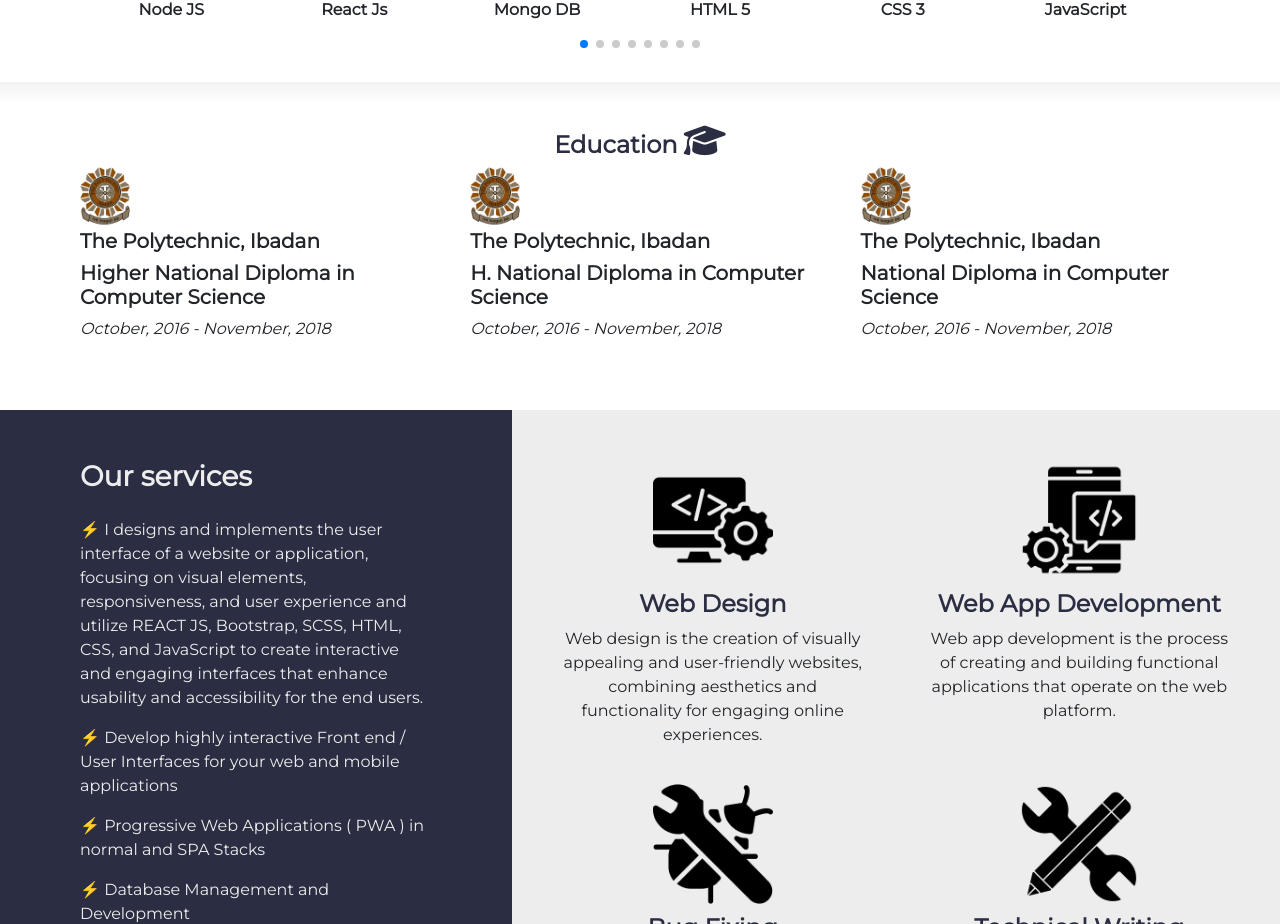
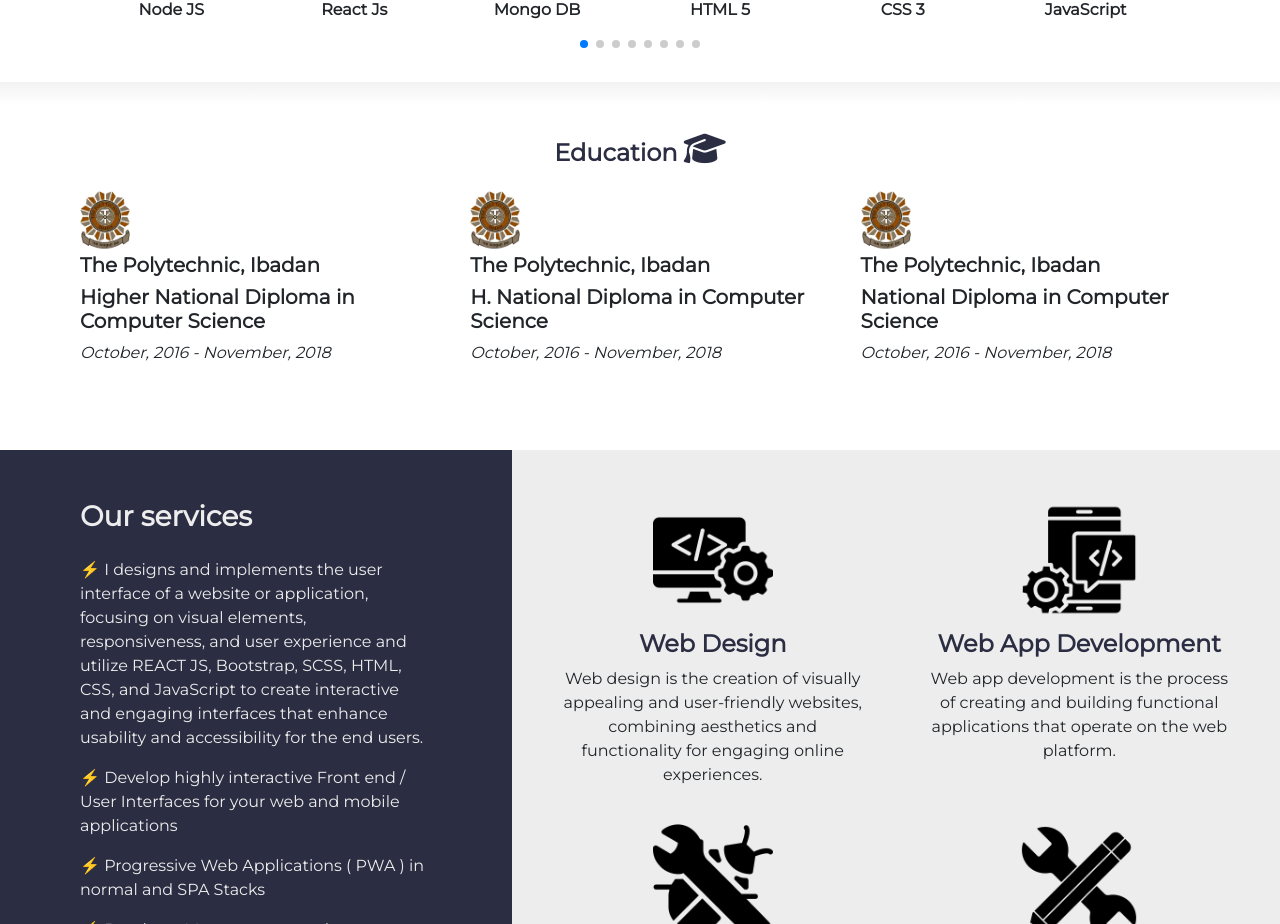
Before and after one commit to doiayokanmi/Dev-Damilola, a React (Vite) app: page / in a window 1280 px wide. Shown: the part 1676-2600 px from the top of the page. Built offline with nearby package versions, Linux system fonts and the light colour scheme.

Commit message:
education

```diff
--- a/src/assets/components/Education.jsx
+++ b/src/assets/components/Education.jsx
@@ -24,12 +24,12 @@ const Education = () => {
   return (
     <>
         <div id="education">
-        <h4>Education <i class="fa-solid fa-graduation-cap"></i></h4>
+        <h4 className='my-2'>Education <i class="fa-solid fa-graduation-cap"></i></h4>
         <div id="educationCon">
         {
             schools.map((sch, index) => (
 
-            <div key={index} id="eduCard">
+            <div className='my-3' key={index} id="eduCard">
                 <img className='img-fluid' width={"50px"} src={sch.img} alt="" />
                 <h5>{sch.title}</h5>
                 <h5>{sch.cert}</h5>
```
